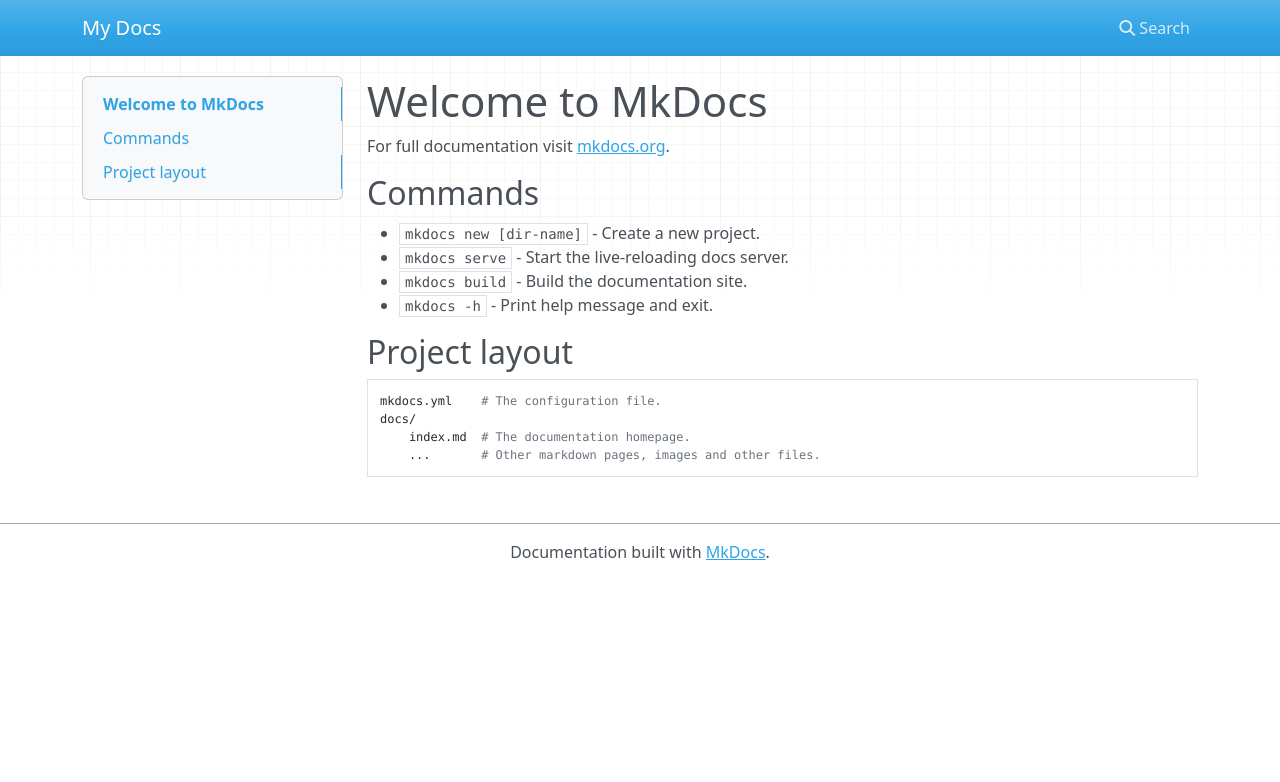
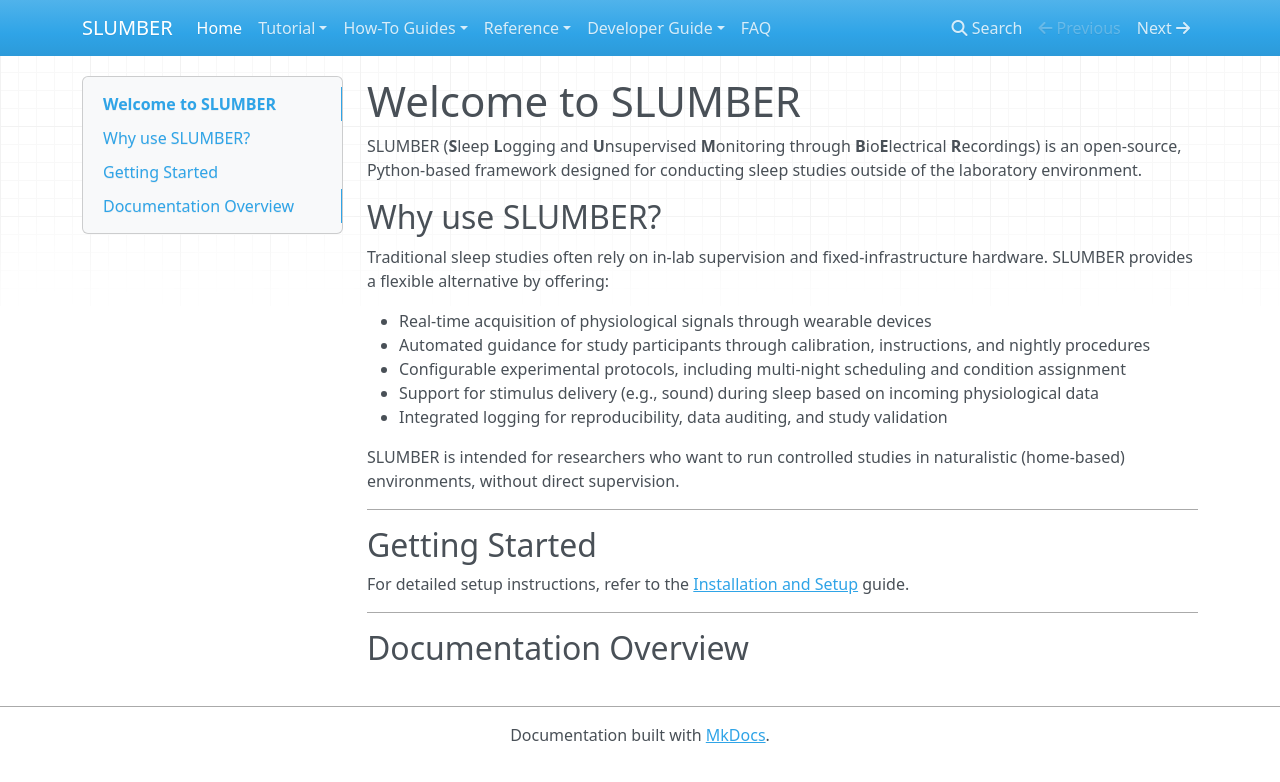
Before and after one commit to slumber-org/slumber, an MkDocs documentation site: the page built from docs/index.md, in a window 1280 px wide. Shown: the top 782 px of the page. Built offline with MkDocs 1.6.1, drawn with Linux system fonts in a browser that asks for light colours; nearby versions of some CDN libraries.

Commit message:
Added documentation skeleton with placeholder/example pages

```diff
--- a/docs/index.md
+++ b/docs/index.md
@@ -1,17 +1,25 @@
-# Welcome to MkDocs
+# Welcome to SLUMBER
 
-For full documentation visit [mkdocs.org](https://www.mkdocs.org).
+SLUMBER (**S**leep **L**ogging and **U**nsupervised **M**onitoring through **B**io**E**lectrical **R**ecordings) is an open-source, Python-based framework designed for conducting sleep studies outside of the laboratory environment.
 
-## Commands
+## Why use SLUMBER?
 
-* `mkdocs new [dir-name]` - Create a new project.
-* `mkdocs serve` - Start the live-reloading docs server.
-* `mkdocs build` - Build the documentation site.
-* `mkdocs -h` - Print help message and exit.
+Traditional sleep studies often rely on in-lab supervision and fixed-infrastructure hardware. SLUMBER provides a flexible alternative by offering:
 
-## Project layout
+- Real-time acquisition of physiological signals through wearable devices
+- Automated guidance for study participants through calibration, instructions, and nightly procedures
+- Configurable experimental protocols, including multi-night scheduling and condition assignment
+- Support for stimulus delivery (e.g., sound) during sleep based on incoming physiological data
+- Integrated logging for reproducibility, data auditing, and study validation
 
-    mkdocs.yml    # The configuration file.
-    docs/
-        index.md  # The documentation homepage.
-        ...       # Other markdown pages, images and other files.
+SLUMBER is intended for researchers who want to run controlled studies in naturalistic (home-based) environments, without direct supervision.
+
+---
+
+## Getting Started
+
+For detailed setup instructions, refer to the [Installation and Setup](tutorial/installation-setup.md) guide.
+
+---
+
+## Documentation Overview
--- a/mkdocs.yml
+++ b/mkdocs.yml
@@ -1 +1,23 @@
-site_name: My Docs
+site_name: SLUMBER
+
+nav:
+  - Home: index.md
+
+  - Tutorial:
+      - Installation and Setup: tutorial/installation-setup.md
+      - Running Your First Session: tutorial/first-session.md
+
+  - How-To Guides:
+      - Create and Manage Participants: howto/create-manage-participants.md
+      - Set Experimental Conditions: howto/experiment-conditions.md
+
+  - Reference:
+      - Study Configuration Format: reference/config.md
+      - Data Storage Format: reference/storage.md
+
+  - Developer Guide:
+      - Codebase Overview: developer-guide/codebase-overview.md
+      - Architecture: developer-guide/architecture.md
+      - Testing & CI/CD: developer-guide/testing-ci-cd.md
+
+  - FAQ: faq.md
--- a/pyproject.toml
+++ b/pyproject.toml
@@ -4,7 +4,8 @@
 description = "Sleep Logging and Unsupervised Monitoring through BioElectrical Recordings"
 readme = "README.md"
 authors = [
-    { name = "Ali Saberi", email = "ali.saberi96@gmail.com" }
+    { name = "Ali Saberi", email = "ali.saberi96@gmail.com" },
+    { name = "Tinke van Buijtene", email = "tinke@kpnmail.nl"}
 ]
 requires-python = ">=3.10"
 dependencies = []
@@ -24,6 +25,9 @@
 lint = [
     "ruff>=0.14.6",
 ]
+docs = [
+    "mkdocs>=1.6.0",
+]
 
 [tool.uv.dependency-groups]
 dev = {requires-python = ">=3.12"}
```
Also changed, not shown: docs/developer-guide/architecture.md (added, +1 -0 lines), docs/developer-guide/codebase-overview.md (added, +1 -0 lines), docs/developer-guide/testing-ci-cd.md (added, +1 -0 lines), docs/faq.md (added, +1 -0 lines), docs/howto/create-manage-participants.md (added, +1 -0 lines), docs/howto/experiment-conditions.md (added, +1 -0 lines), docs/reference/config.md (added, +1 -0 lines), docs/reference/storage.md (added, +1 -0 lines), docs/tutorial/first-session.md (added, +1 -0 lines), docs/tutorial/installation-setup.md (added, +9 -0 lines).
